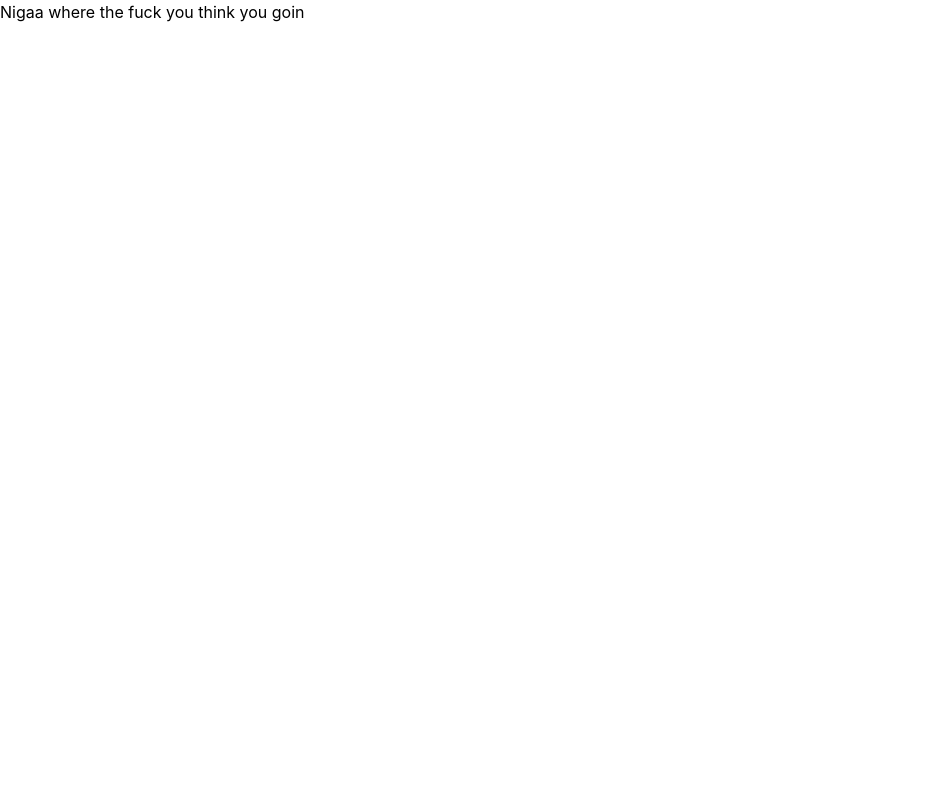
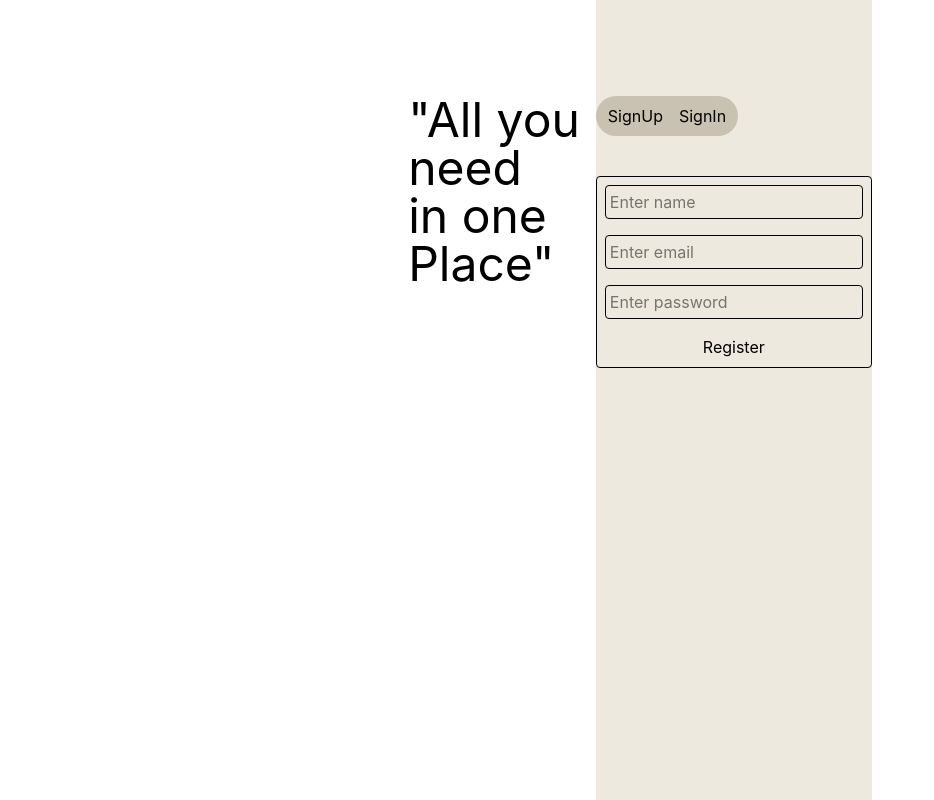
Before and after one commit to nihal-codes/Sevra_E_commerce, a React (Vite) app in the folder frontend/: page /signup in a window 1280 px wide. Shown: the whole page, without its empty margins (0-934 px from the left). Built offline with nearby package versions, Linux system fonts and the light colour scheme.

Commit message:
Finalized the color palette and make a specific sign in or sign up page for better UX

```diff
--- a/frontend/src/App.jsx
+++ b/frontend/src/App.jsx
@@ -11,6 +11,7 @@ import Home from "./pages/Home"
 import FilteredProducts from "./pages/FilteredProducts"
 import ProductDescription from "./pages/ProductDescription"
 import Cart from "./pages/Cart"
+import Sign from "./pages/SignPage"
 import { Toaster } from "react-hot-toast"
 
 const router = createBrowserRouter([
@@ -70,6 +71,10 @@ const router = createBrowserRouter([
     element:<Login />
   },
   {
+    path: "/signup",
+    element: <Sign />
+  },
+  {
     path: "*",
     element: "Nigaa where the fuck you think you goin"
   }
--- a/frontend/src/api/api.jsx
+++ b/frontend/src/api/api.jsx
@@ -25,7 +25,7 @@ api.interceptors.response.use(
   (error) => {
     if (error.response?.status === 401) {
       localStorage.removeItem("token")
-      window.location.href = "/login"
+      window.location.href = "/signup"
     }
     return Promise.reject(error)
   }
--- /dev/null
+++ b/frontend/src/components/button2.jsx
@@ -0,0 +1,17 @@
+const Button = ({name, onClick}) => {
+  return (
+    <>
+      <button onClick={onClick}
+      className="
+      text-center rounded-full
+      bg-(--oatmeal) px-2 py-1
+      transition-all duration-150 hover:-translate-y-px active:scale-102
+      focus:bg-(--fblue) focus:text-(--bg) focus:rounded-full focus:shadow-lg
+      ">
+        {name}
+      </button>
+    </>
+  )
+}
+
+export default Button;
--- a/frontend/src/index.css
+++ b/frontend/src/index.css
@@ -1,7 +1,10 @@
 @import "tailwindcss";
 
 :root {
-  --bl:  "#8D84D6";
-  --lb:  "#D6F6F2";
-  --vlb: "#F2F7FB";
+  --bg: #EEE9DF;
+  --oatmeal: #C9C1B1;
+  --fblue: #2C3B4D;
+  --ablue: #1B2632;
+  --flame: #FFB162;
+  --truffle: #A35139;
 }
--- a/frontend/src/pages/Login.jsx
+++ b/frontend/src/pages/Login.jsx
@@ -33,8 +33,9 @@ const Login = () => {
 
   return (
     <>
-      <div className="flex items-center justify-center h-screen bg-(--bl)">
-        <form onSubmit={handleSubmit(login)} className="flex flex-col bg-(--bl) border rounded w-fit p-2 gap-4">
+      <div className="flex items-center justify-center ">
+        <form onSubmit={handleSubmit(login)} className="flex flex-col border rounded w-fit p-2 bg-white gap-4">
+          <h1 className="text-xl ">Sign In</h1>
           <input className="border p-1 rounded " type="email" placeholder="Enter email" {...register("email")} />
           <input className="border p-1 rounded " type="password" placeholder="Enter password" {...register("password")} />
 
--- /dev/null
+++ b/frontend/src/pages/SignPage.jsx
@@ -0,0 +1,31 @@
+import { useState } from "react";
+import Login from "./Login";
+import Register from "./Register";
+import { useNavigate } from "react-router-dom";
+import Button from "../components/button2";
+
+const Sign = () => {
+  const navigate = useNavigate();
+  const [showPage, setShowPage] = useState("register")
+
+  return (
+    <>
+      <div className="flex gap-4 h-screen justify-center">
+        <div className="py-24" >
+          <h1 className="text-5xl ">"All you <br /> need <br /> in one <br /> Place"</h1>
+        </div>
+        <div className="bg-(--bg) flex flex-col gap-10 py-24">
+          <div className="flex p-1 bg-(--oatmeal) w-fit rounded-full">
+            <Button name="SignUp" onClick={() => setShowPage("register")}/>
+            <Button name="SignIn" onClick={() => setShowPage("login")}/>
+          </div>
+          {showPage === "register" && <Register />}
+          {showPage === "login" && <Login />}
+        </div>
+      </div>
+    </>
+  )
+}
+
+
+export default Sign;
```
